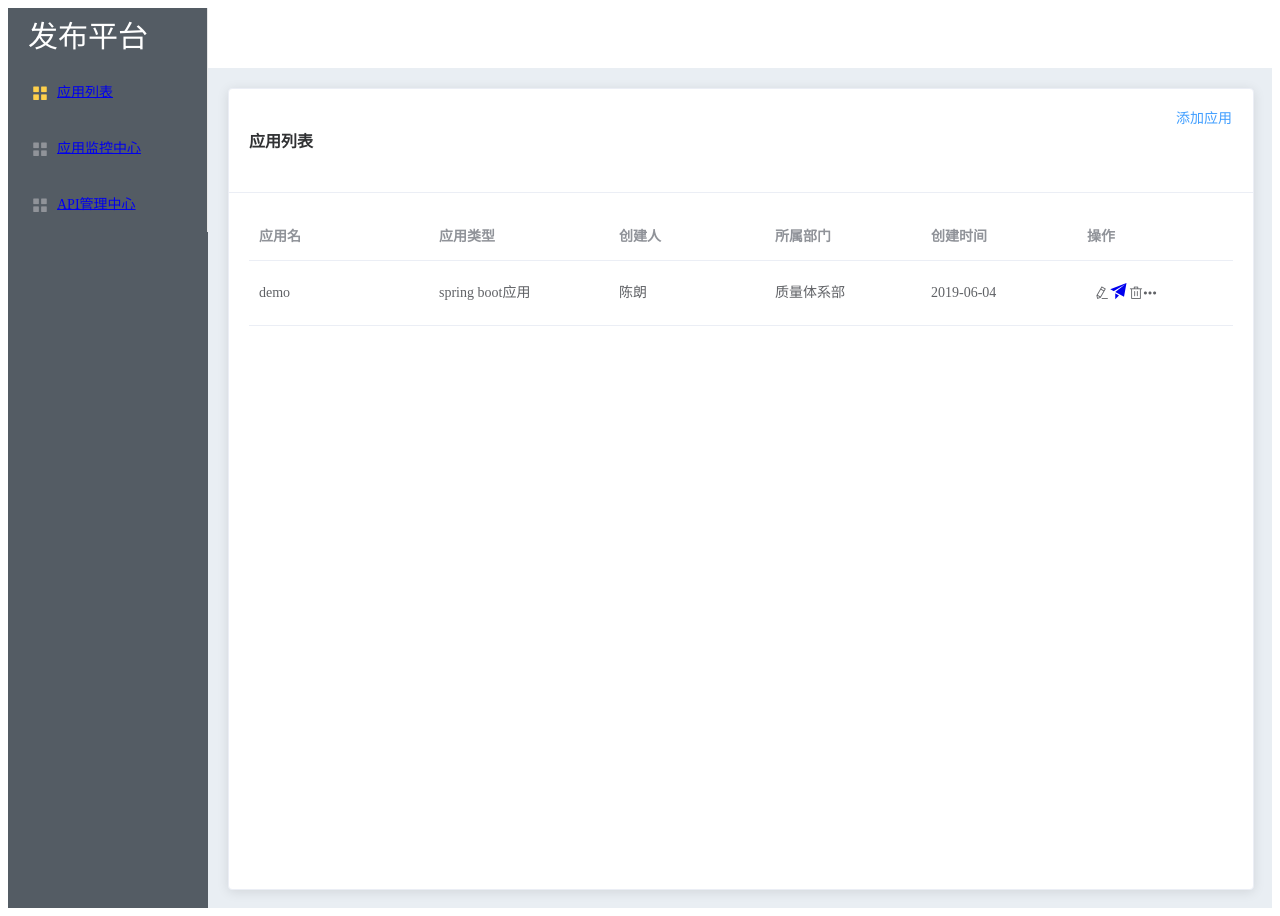
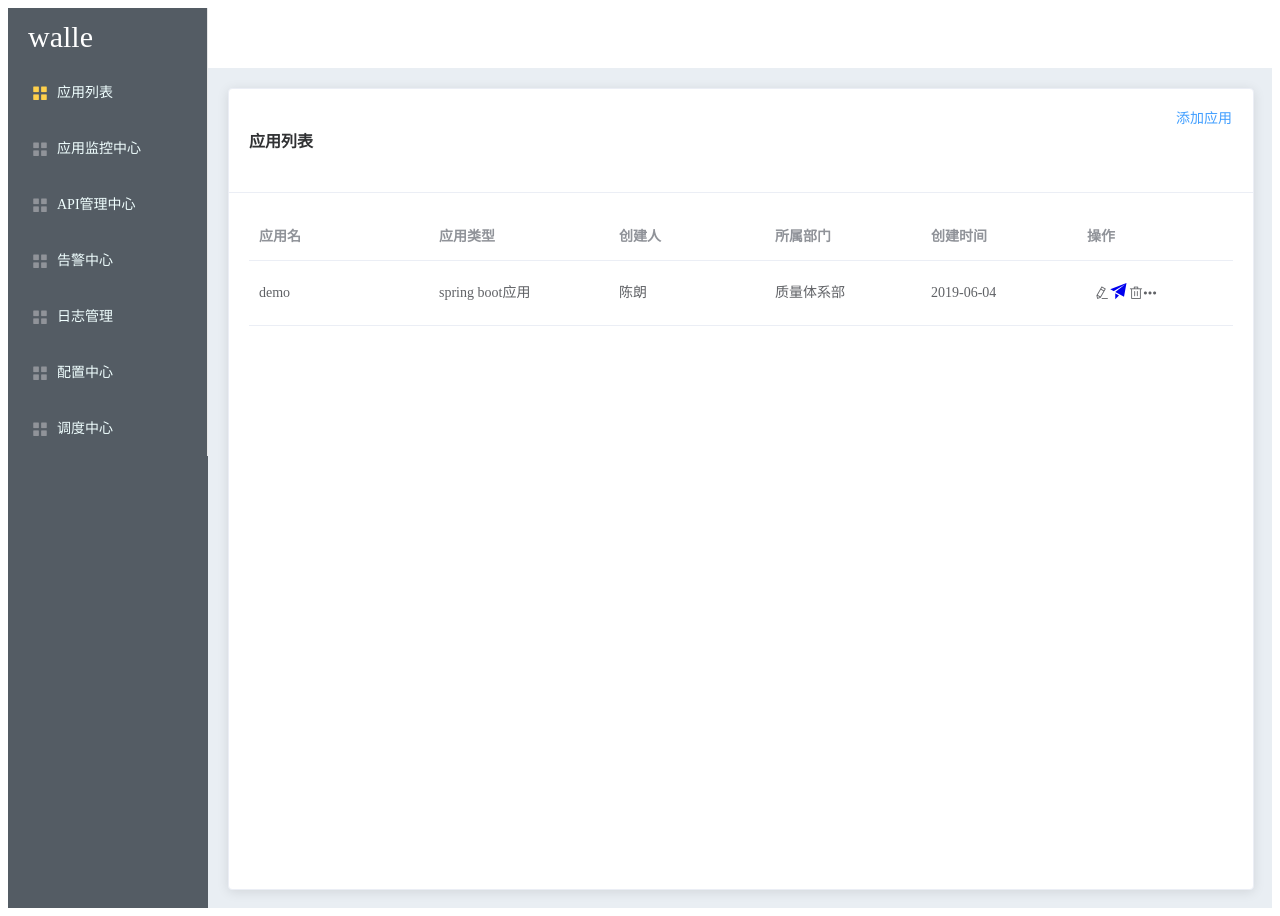
Before and after one commit to beiketianzhuang/peafowls, a Vue app in the folder srcs/: page / in a window 1280 px wide. Built offline with nearby package versions, Linux system fonts and the light colour scheme.

Commit message:
添加api详情页

```diff
--- a/srcs/src/App.vue
+++ b/srcs/src/App.vue
@@ -2,7 +2,7 @@
     <div id="app">
         <!--<span>发布平台</span>-->
         <el-container style="height: 900px">
-      <el-aside style="background-color:#545c64"  width="200px">
+            <el-aside style="background-color:#545c64" width="200px">
                 <el-col>
                     <el-menu
                             default-active="2"
@@ -12,19 +12,41 @@
                             active-text-color="#ffd04b">
                         <el-menu-item index="1">
                             <!--<i class="el-icon-menu"></i>-->
-              <span slot="title" style="font-size: 30px">发布平台</span>
+                            <span slot="title" style="font-size: 30px">walle</span>
                         </el-menu-item>
                         <el-menu-item index="2">
                             <i class="el-icon-menu"></i>
-              <router-link to="/" slot="title"><span >应用列表</span></router-link>
+                            <router-link to="/" slot="title"><span style="color: azure">应用列表</span></router-link>
                         </el-menu-item>
                         <el-menu-item index="3">
                             <i class="el-icon-menu"></i>
-              <router-link to="/monitor" slot="title"><span >应用监控中心</span></router-link>
+                            <router-link to="/monitor" slot="title"><span style="color: azure">应用监控中心</span>
+                            </router-link>
                         </el-menu-item>
                         <el-menu-item index="3">
                             <i class="el-icon-menu"></i>
-              <router-link to="/apiManager" slot="title"><span >API管理中心</span></router-link>
+                            <router-link to="/apiManager" slot="title"><span style="color: azure">API管理中心</span>
+                            </router-link>
+                        </el-menu-item>
+                        <el-menu-item index="4">
+                            <i class="el-icon-menu"></i>
+                            <router-link to="/apiManager" slot="title"><span style="color: azure">告警中心</span>
+                            </router-link>
+                        </el-menu-item>
+                        <el-menu-item index="5">
+                            <i class="el-icon-menu"></i>
+                            <router-link to="/apiManager" slot="title"><span style="color: azure">日志管理</span>
+                            </router-link>
+                        </el-menu-item>
+                        <el-menu-item index="3">
+                            <i class="el-icon-menu"></i>
+                            <router-link to="/apiManager" slot="title"><span style="color: azure">配置中心</span>
+                            </router-link>
+                        </el-menu-item>
+                        <el-menu-item index="3">
+                            <i class="el-icon-menu"></i>
+                            <router-link to="/apiManager" slot="title"><span style="color: azure">调度中心</span>
+                            </router-link>
                         </el-menu-item>
                     </el-menu>
                 </el-col>
@@ -32,9 +54,11 @@
             <el-container>
                 <el-header style="background-color: white">
                 </el-header>
-        <el-main> <div style="height:100%">
+                <el-main>
+                    <div style="height:100%">
                         <router-view></router-view>
-        </div></el-main>
+                    </div>
+                </el-main>
                 <!--<el-footer>Footer</el-footer>-->
             </el-container>
         </el-container>
@@ -67,4 +91,11 @@ export default {
         /*text-align: center;*/
     }
 
+    .router-link-active {
+        text-decoration: none;
+    }
+
+    a {
+        text-decoration: none;
+    }
 </style>
--- a/srcs/src/components/ApiDetails.vue
+++ b/srcs/src/components/ApiDetails.vue
@@ -1,5 +1,6 @@
 <template>
     <div>
+        <el-form :model="dynamicValidateForm" ref="dynamicValidateForm" label-width="100px" class="demo-dynamic">
             <el-card class="box-card">
                 <div slot="header" class="clearfix">
                     <span>接口信息</span>
@@ -10,9 +11,19 @@
                 <div slot="header" class="clearfix">
                     <span>请求头</span>
                     <el-link :underline="false" style="float: right;font-size: 25px">
-                    <i class="el-icon-circle-plus-outline"></i>
+                        <i  @click="addHead" class="el-icon-circle-plus-outline"></i>
                     </el-link>
                 </div>
+                <el-form-item
+                        v-for="(domain, index) in dynamicValidateForm.domains"
+                        :key="domain.key"
+                        :rules="{
+      required: true, message: '域名不能为空', trigger: 'blur'
+    }"
+                >
+                    <el-input v-model="domain.value"></el-input>
+                    <el-button @click.prevent="removeDomain(domain)">删除</el-button>
+                </el-form-item>
             </el-card>
             <el-card class="box-card" style="margin-top: 15px">
                 <div slot="header" class="clearfix">
@@ -22,13 +33,32 @@
                     </el-link>
                 </div>
             </el-card>
+        </el-form>
     </div>
 
 </template>
 
 <script>
     export default {
-        name: "ApiDetails"
+        name: "ApiDetails",
+        data() {
+            return {
+                dynamicValidateForm: {
+                    domains: [{
+                        value: ''
+                    }],
+                    email: ''
+                }
+            };
+        },
+        methods:{
+            addHead() {
+                this.dynamicValidateForm.domains.push({
+                    value: '',
+                    key: Date.now()
+                });
+            }
+        }
     }
 </script>
 
```
Lines whose indentation alone changed are shown as unchanged.
